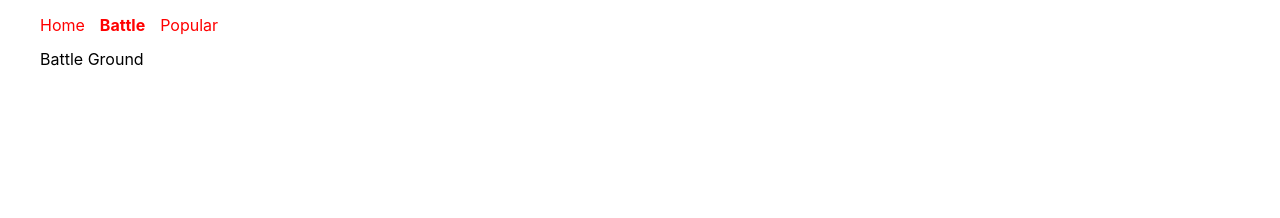
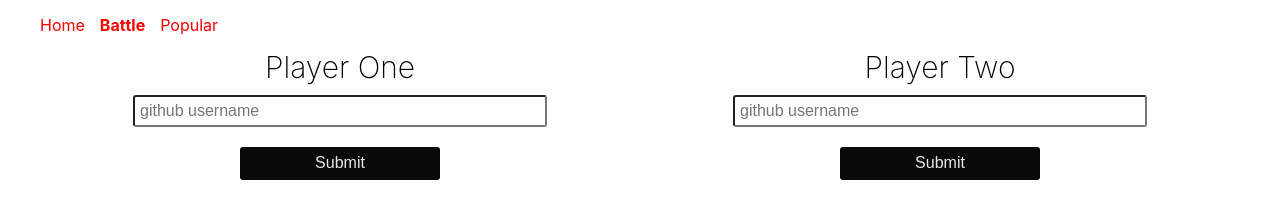
Before and after one commit to sjb3/react-webpack2, a React app: page /battle in a window 1280 px wide. Built offline with nearby package versions, Linux system fonts and the light colour scheme.

Commit message:
form finished for the Battle.js

```diff
--- a/app/Components/Battle/Battle.js
+++ b/app/Components/Battle/Battle.js
@@ -1,12 +1,109 @@
 'use strict';
 
-import React, { Component } from 'react';
+import React from 'react';
+import PropTypes from 'prop-types';
 
-class Battle extends Component {
+class PlayerInput extends React.Component {
+  constructor(props) {
+    super(props);
+    this.state = {
+      username: ''
+    };
+
+    this.handleChange = this.handleChange.bind(this);
+    this.handleSubmit = this.handleSubmit.bind(this);
+  }
+  handleChange(event) {
+    var value = event.target.value;
+
+    this.setState(function () {
+      return {
+        username: value
+      }
+    });
+  }
+  handleSubmit(event) {
+    event.preventDefault();
+
+    this.props.onSubmit(
+      this.props.id,
+      this.state.username
+    );
+  }
   render() {
     return (
+      <form className='column' onSubmit={this.handleSubmit}>
+        <label className='header' htmlFor='username'>{this.props.label}</label>
+        <input
+          id='username'
+          placeholder='github username'
+          type='text'
+          value={this.state.username}
+          autoComplete='off'
+          onChange={this.handleChange}
+        />
+        <button
+          className='button'
+          type='submit'
+          disabled={!this.state.username}>
+            Submit
+        </button>
+      </form>
+    )
+  }
+}
+
+PlayerInput.propTypes = {
+  id: PropTypes.string.isRequired,
+  label: PropTypes.string.isRequired,
+  onSubmit: PropTypes.func.isRequired,
+}
+
+PlayerInput.defaultProps = {
+  label: 'Username',
+}
+
+class Battle extends React.Component {
+  constructor(props) {
+    super(props);
+    this.state = {
+      playerOneName: '',
+      playerTwoName: '',
+      playerOneImage: null,
+      playerTwoImage: null,
+    };
+
+    this.handleSubmit = this.handleSubmit.bind(this);
+  }
+  handleSubmit(id, username) {
+    this.setState(function () {
+      var newState = {};
+      newState[id + 'Name'] = username;
+      newState[id + 'Image'] = 'https://github.com/' + username + '.png?size=200'
+      return newState;
+    });
+  }
+  render() {
+    var playerOneName = this.state.playerOneName;
+    var playerTwoName = this.state.playerTwoName;
+
+    return (
       <div>
-        Battle Ground
+        <div className='row'>
+          {!playerOneName &&
+            <PlayerInput
+              id='playerOne'
+              label='Player One'
+              onSubmit={this.handleSubmit}
+            />}
+
+          {!playerTwoName &&
+            <PlayerInput
+              id='playerTwo'
+              label='Player Two'
+              onSubmit={this.handleSubmit}
+            />}
+        </div>
       </div>
     )
   }
--- a/app/index.css
+++ b/app/index.css
@@ -96,3 +96,35 @@ a {
 .button:active {
     transform: translate(1px);
 }
+
+.row {
+    display: flex;
+    justify-content: space-around;
+}
+
+.column {
+    display: flex;
+    flex-direction: column;
+    width: 500px;
+    align-items: center;
+}
+
+.column input {
+    border-radius: 3px;
+    margin: 10px 0;
+    padding: 5px;
+    border: 1px slid rgba(0,0,0,0.43);
+    font-size: 16px;
+    width: 80%;
+}
+.column label {
+    text-align: center;
+    font-size: 30px;
+    font-weight: 200;
+}
+
+.header {
+    text-align: center;
+    font-size: 30px;
+    font-weight: 200;
+}
```
